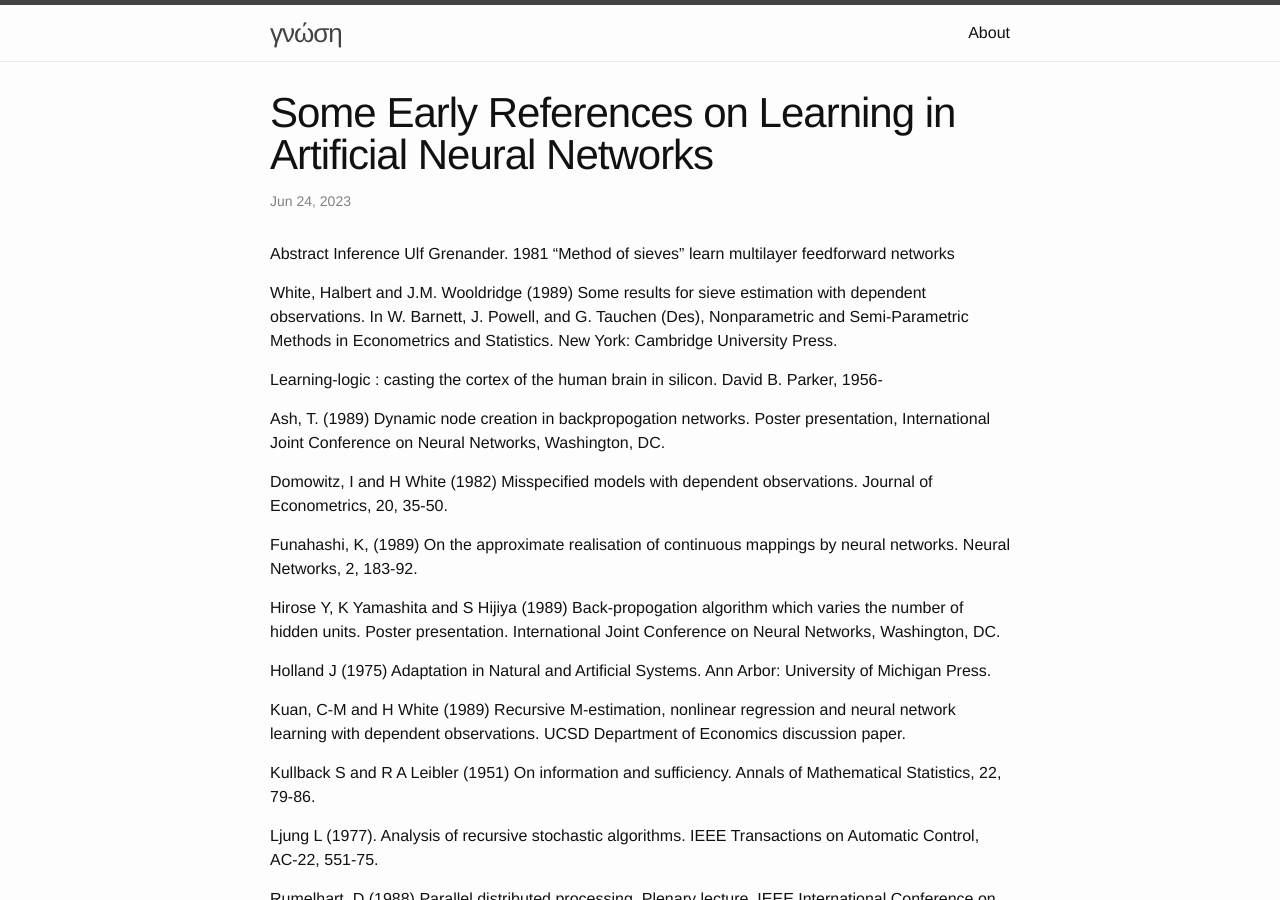
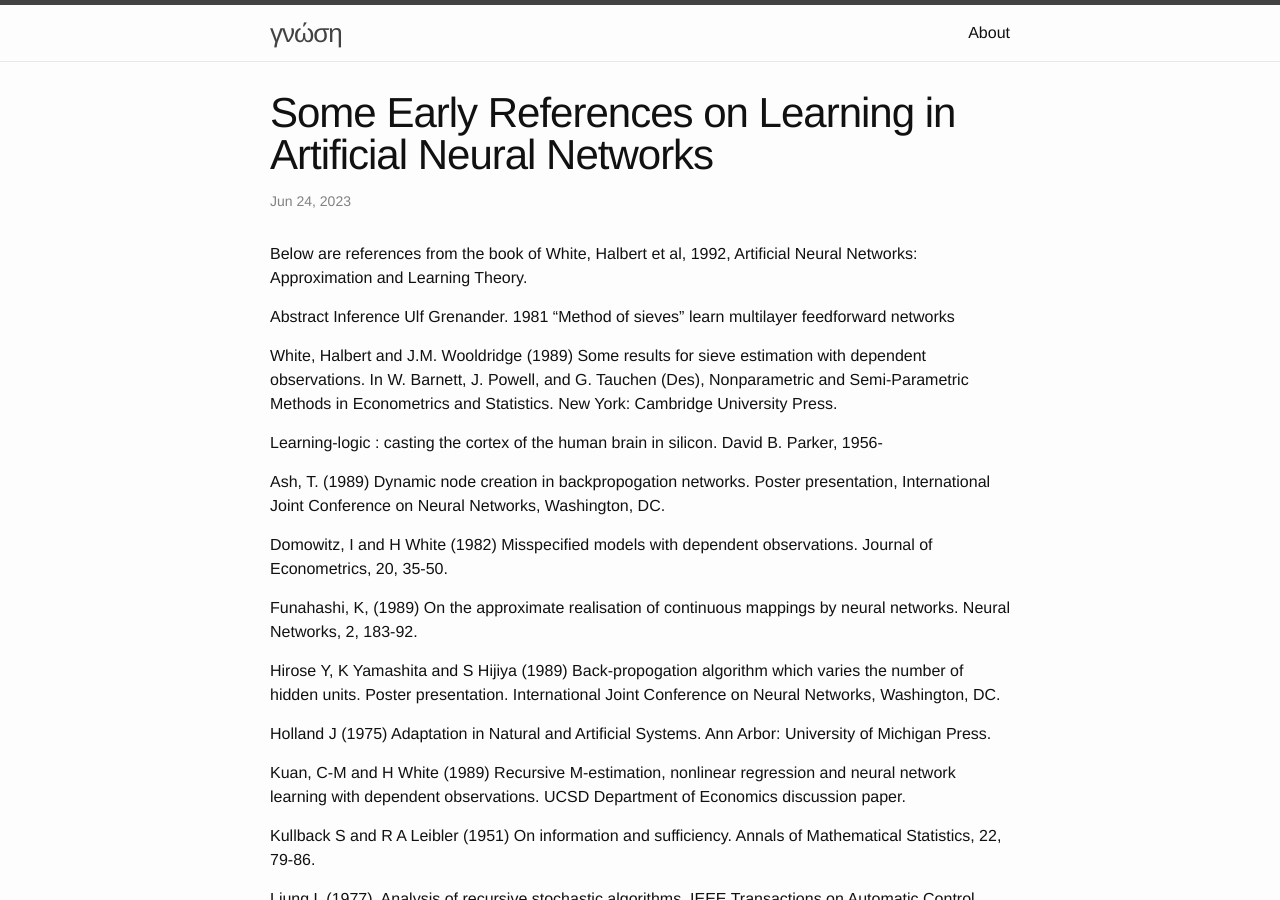
Before and after one commit to jli05/jli05.github.io, a Jekyll site: the page built from _posts/2023-06-24-Some-Early-References.md, in a window 1280 px wide and 900 px high. Built offline with Jekyll 4.4.1, drawn with Linux system fonts in a browser that asks for light colours.

Commit message:
add Halbert White ref

```diff
--- a/_posts/2023-06-24-Some-Early-References.md
+++ b/_posts/2023-06-24-Some-Early-References.md
@@ -2,6 +2,8 @@
 title: Some Early References on Learning in Artificial Neural Networks
 layout: post
 ---
+
+Below are references from the book of White, Halbert et al, 1992, Artificial Neural Networks: Approximation and Learning Theory.
 
 Abstract Inference Ulf Grenander. 1981 “Method of sieves” learn multilayer feedforward networks
 
```
